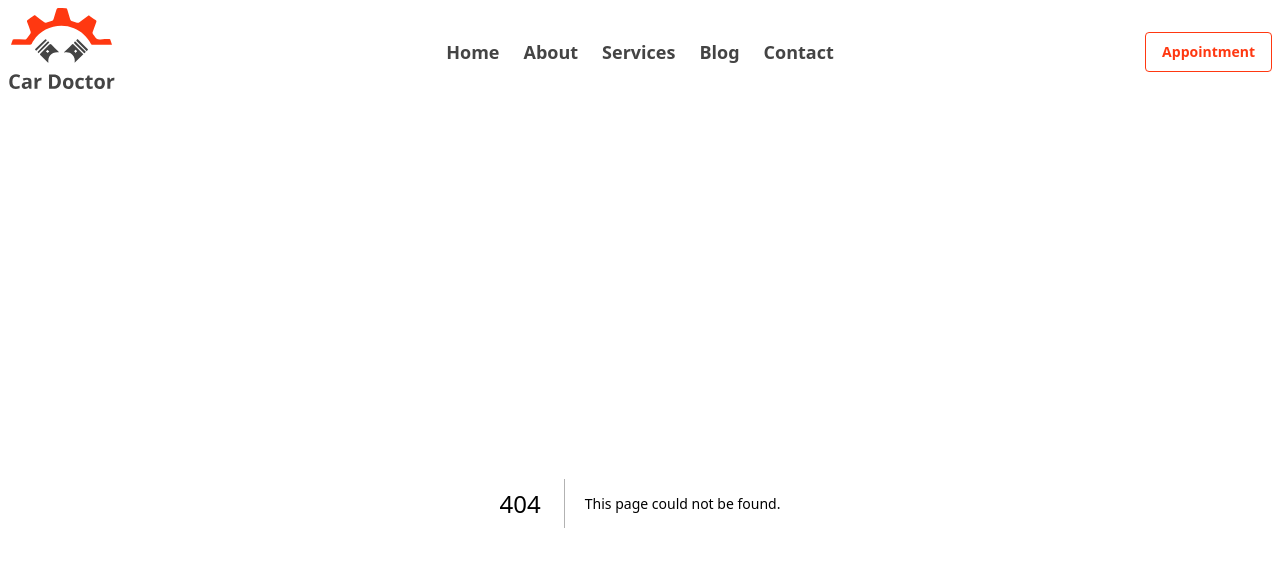
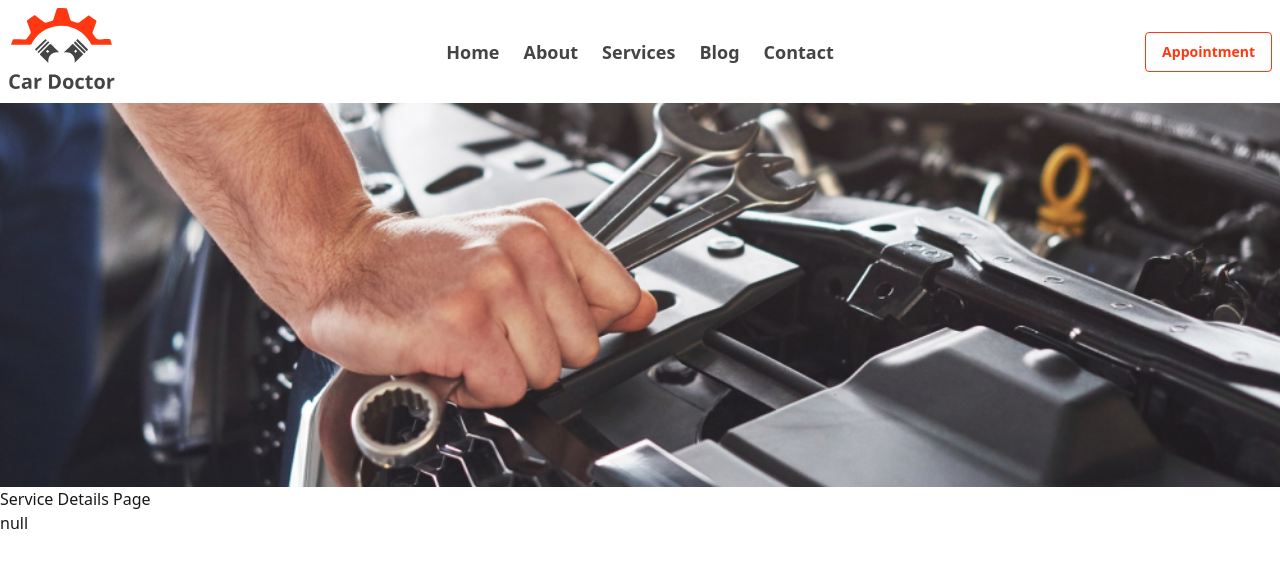
Before and after one commit to MughniRayhan/car-doctor, a Next.js app: page /services/1 in a window 1280 px wide. Before the commit this address had no page. Shown: the top 568 px of the page. Built offline with nearby package versions, Linux system fonts and the light colour scheme; no server answers; the database is empty.

Commit message:
get services detals

```diff
--- a/package.json
+++ b/package.json
@@ -14,7 +14,8 @@
     "next": "15.4.4",
     "postcss": "^8.5.6",
     "react": "19.1.0",
-    "react-dom": "19.1.0"
+    "react-dom": "19.1.0",
+    "react-icons": "^5.5.0"
   },
   "devDependencies": {
     "@eslint/eslintrc": "^3",
--- a/src/app/components/ServicesSection.jsx
+++ b/src/app/components/ServicesSection.jsx
@@ -1,9 +1,10 @@
 // app/components/ServicesSection.jsx or .tsx
-import dbConnect from '@/lib/dbConnect';
+import dbConnect, { collectionNamesObj } from '@/lib/dbConnect';
 import Image from 'next/image';
-
+import Link from 'next/link';
+import {FaArrowRight} from 'react-icons/fa'
 export default async function ServicesSection() {
-  const servicesCollection = await dbConnect("test_services");
+  const servicesCollection = await dbConnect(collectionNamesObj.servicesCollection);
   const services = await servicesCollection.find({}).toArray();
 
   return (
@@ -18,8 +19,15 @@ export default async function ServicesSection() {
         {services.map(service => (
           <div key={service._id} className='col-span-12 md:col-span-6 lg:col-span-4 border border-gray-200 p-4 rounded-lg mt-4 gap-4 bg-base-100'>
             <Image width={300} height={200} src={service.img} alt={service.title} className='mx-auto w-full rounded-lg' />
-            <h2 className='font-bold text-2xl text-[#444444]'>{service.title}</h2>
+            <div className='flex items-center justify-between mt-4'>
+              <div>
+                <h2 className='font-bold text-2xl text-[#444444]'>{service.title}</h2>
             <h3 className='text-[#FF3811] text-xl font-semibold'>Price: ${service.price}</h3>
+              </div>
+              <Link href={`/services/${service._id}`} className='text-[#FF3811]'>
+                <FaArrowRight/>
+              </Link>
+            </div>
           </div>
         ))}
       </div>
--- /dev/null
+++ b/src/app/services/[id]/page.jsx
@@ -0,0 +1,19 @@
+import dbConnect, { collectionNamesObj } from '@/lib/dbConnect';
+import { ObjectId } from 'mongodb';
+import Image from 'next/image';
+import React from 'react'
+
+export default async function ServiceDetailsPage({params}) {
+    const p = await params;
+    const servicesCollection = await dbConnect(collectionNamesObj.servicesCollection);
+    const data = await servicesCollection.findOne({_id: new ObjectId(p.id)})
+  return (
+    <div>
+        <section>
+            <Image src={"/assets/images/checkout/checkout.png"} alt={"checkout"} width={600} height={400} className='w-full h-96 object-cover' />
+        </section>
+      <h1>Service Details Page</h1>
+      <p>{JSON.stringify(data)}</p>
+    </div>
+  )
+}
--- a/src/lib/dbConnect.js
+++ b/src/lib/dbConnect.js
@@ -1,5 +1,9 @@
 // lib/dbConnect.js
 import { MongoClient, ServerApiVersion } from "mongodb";
+
+export const collectionNamesObj = {
+     servicesCollection: "test_services",
+}
 
 const uri = process.env.MONGODB_URI;
 const client = new MongoClient(uri, {
```
Also changed, not shown: 1 other file (tests, documents, lock files or other folders).
